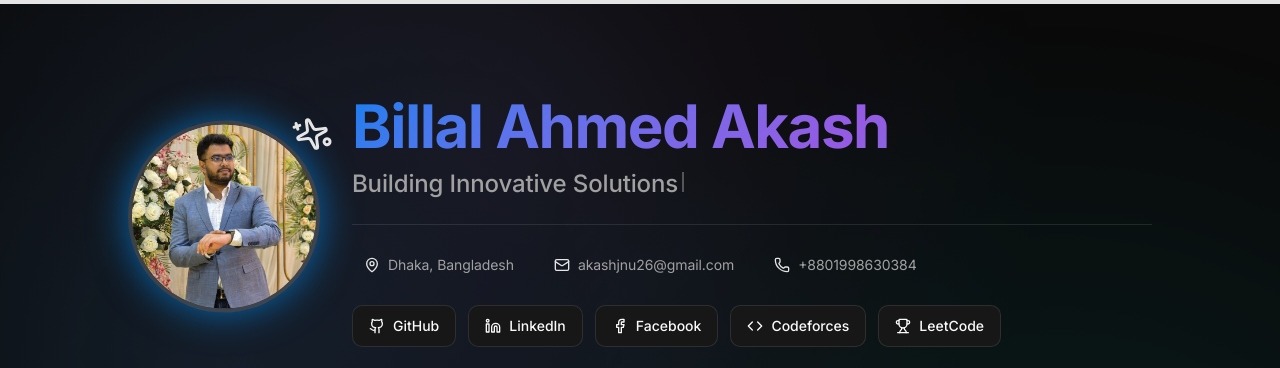
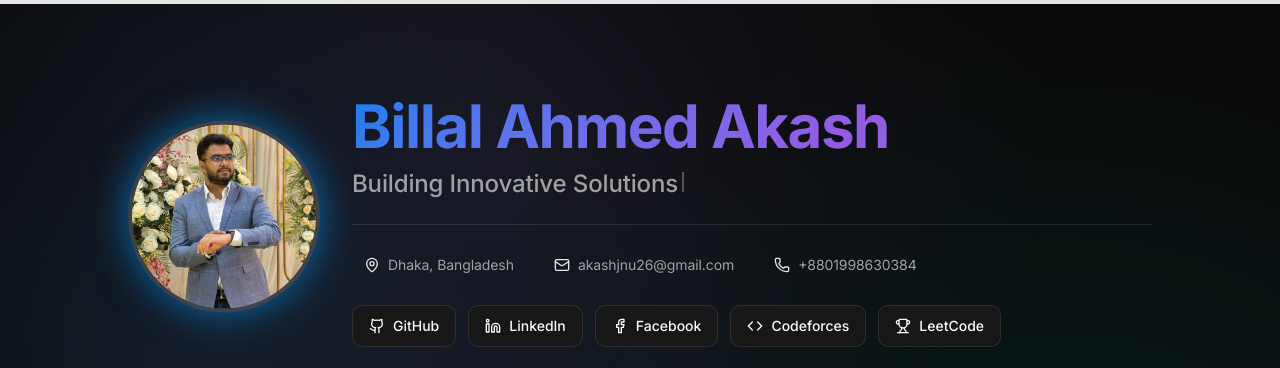
Before and after one commit to Akashthespidy/portfolio-sky, a Next.js app: page / in a window 1280 px wide. Shown: the top 368 px of the page. Built offline with nearby package versions, Linux system fonts and the light colour scheme.

Commit message:
updated hero

```diff
--- a/components/sections/hero.tsx
+++ b/components/sections/hero.tsx
@@ -5,7 +5,7 @@ import { Separator } from "@/components/ui/separator";
 import { TypeWriter } from "@/components/ui/type-writer";
 import { DATA } from "@/lib/data";
 import { motion } from "framer-motion";
-import { Mail, MapPin, Phone, Github, Linkedin, Facebook, Code, Trophy, Sparkles } from "lucide-react";
+import { Mail, MapPin, Phone, Github, Linkedin, Facebook, Code, Trophy } from "lucide-react";
 import Link from "next/link";
 
 const iconMap: Record<string, any> = {
@@ -51,7 +51,6 @@ export function Hero() {
       {/* Floating Avatar with Glow */}
       <motion.div
         variants={itemVariants}
-        className="relative"
       >
         <motion.div
           animate={{
@@ -69,22 +68,6 @@ export function Hero() {
               {DATA.initials}
             </AvatarFallback>
           </Avatar>
-        </motion.div>
-
-        {/* Sparkle decoration */}
-        <motion.div
-          className="absolute -top-2 -right-2"
-          animate={{
-            rotate: [0, 360],
-            scale: [1, 1.2, 1],
-          }}
-          transition={{
-            duration: 4,
-            repeat: Infinity,
-            ease: "linear",
-          }}
-        >
-          <Sparkles className="h-8 w-8 text-primary" />
         </motion.div>
       </motion.div>
 
```
